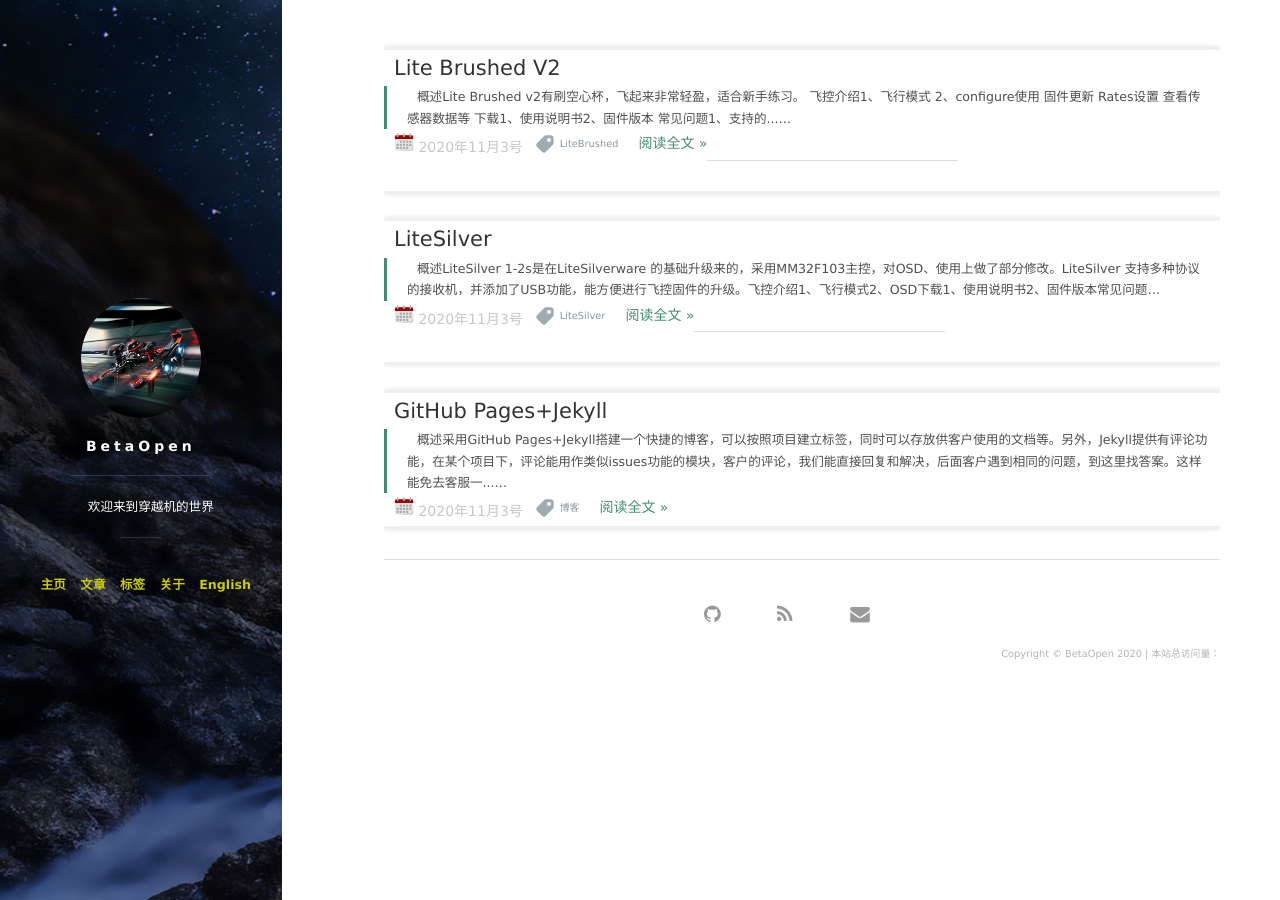
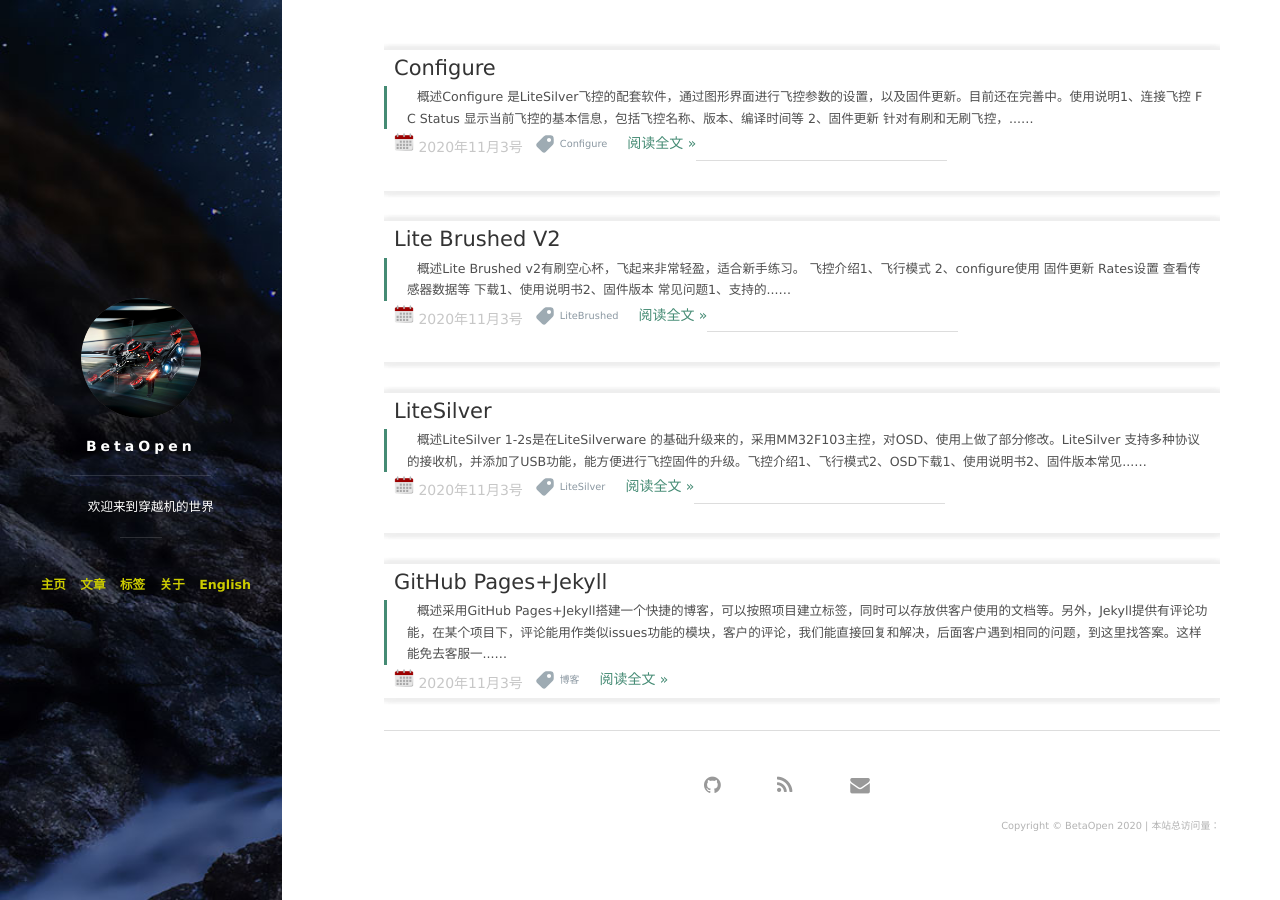
Before and after one commit to BETAFPV/BETAFPV.github.io, a Jekyll site: the page built from index.html, in a window 1280 px wide. Built offline with Jekyll 4.4.1, drawn with Linux system fonts in a browser that asks for light colours; nearby versions of some CDN libraries; the list of posts is cut into pages by our own code; comment, search, counter and statistics services are not loaded.

Commit message:
update docs

```diff
--- a/_posts/ch/2020-11-03-LiteSilver.md
+++ b/_posts/ch/2020-11-03-LiteSilver.md
@@ -32,3 +32,16 @@
 
 
 ### 常见问题
+
+1、如何设置飞控的rate值
+
+- 通过OSD设置
+  - 默认是Starter模式，如下显示
+  - 进入OSD，在config菜单下，选中mode选项，往左拨动Roll摇杆两下，再往右拨动两下，会切换到Advanced模式，会出现Rates值设置。
+  - ![image-20201119175408821](https://i.loli.net/2020/11/19/azXJ9osThe6Og5G.png)
+
+- 通过Configure设置
+
+  - 更新最新固件
+
+  - 使用Configure上位机，在rates选项下设置。详细见这里
--- /dev/null
+++ b/_posts/ch/2020-11-19-Configure.md
@@ -0,0 +1,43 @@
+---
+layout: post
+title: "Configure"
+comments: true
+lang: ch
+date: 2020-11-03
+description: "Configure 的使用"
+tag: Configure
+---
+
+
+### 概述
+Configure 是LiteSilver飞控的配套软件，通过图形界面进行飞控参数的设置，以及固件更新。
+
+目前还在完善中。
+
+
+### 使用说明
+##### 1、连接飞控
+
+- FC Status 显示当前飞控的基本信息，包括飞控名称、版本、编译时间等
+
+- <img src="https://i.loli.net/2020/11/19/ZT3gMpavE9XCmWY.png" alt="image-20201119182947100" style="zoom:67%;" />
+
+
+
+##### 2、固件更新
+
+- 针对有刷和无刷飞控，选择对应的选项
+
+- <img src="https://i.loli.net/2020/11/19/HjdIFvNu8JnyQpq.png" alt="image-20201119183209728" style="zoom:67%;" />
+
+
+
+##### 3、Rates值设置
+
+- 连接飞控后，在Setup页面，选择Enable Expert Mode, 再进入Rates设置
+
+- <img src="https://i.loli.net/2020/11/19/b8tEM1QSBwNn4rA.png" alt="image-20201119183551660" style="zoom:67%;" />
+
+
+
+### 其他问题
```
Also changed, not shown: 15 other files.
